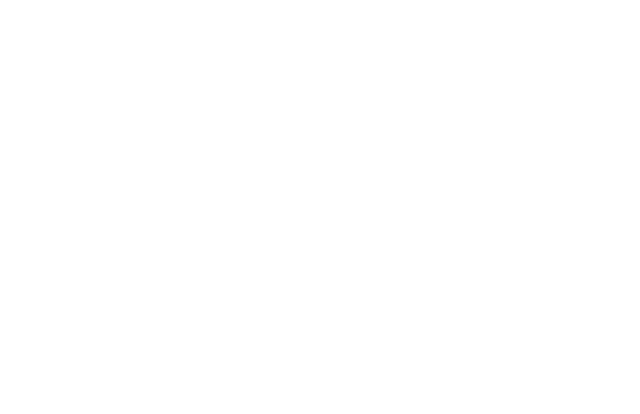
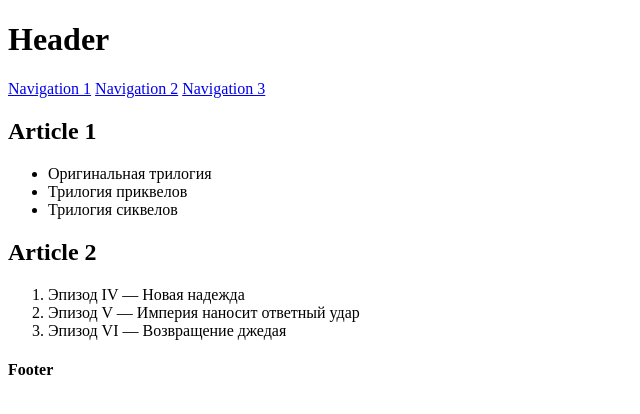
Before and after one commit to js-tasks-ru/htmlcss-20240216_t-klymets, a website: page 02-dz0/01-semantic-mockup/solution.html in a window 1280 px wide. Shown: the whole page, without its empty margins (0-640 px from the left). Drawn offline with Linux system fonts and the light colour scheme.

Commit message:
create a page with semantic-mockup.

```diff
--- a/02-dz0/01-semantic-mockup/solution.html
+++ b/02-dz0/01-semantic-mockup/solution.html
@@ -1,4 +1,38 @@
 <!DOCTYPE html>
 <html lang="ru">
-    <!-- Ваше решение -->
+<head>
+    <meta charset="utf-8">
+    <title>Solution 02. Semantic-mockup</title>
+</head>
+<body>
+<header class="header">
+    <h1 class="header__title">Header</h1>
+    <nav class="nav">
+        <a class="nav__link" href="/">Navigation 1</a>
+        <a class="nav__link" href="/">Navigation 2</a>
+        <a class="nav__link" href="/">Navigation 3</a>
+    </nav>
+</header>
+<main>
+    <article class="article">
+        <h2 class="article__header">Article 1</h2>
+        <ul class="list">
+            <li class="list__item">Оригинальная трилогия</li>
+            <li class="list__item">Трилогия приквелов</li>
+            <li class="list__item">Трилогия сиквелов</li>
+        </ul>
+    </article>
+    <article class="article">
+        <h2 class="article__header">Article 2</h2>
+        <ol class="list">
+            <li class="list__item">Эпизод IV — Новая надежда</li>
+            <li class="list__item">Эпизод V — Империя наносит ответный удар</li>
+            <li class="list__item">Эпизод VI — Возвращение джедая</li>
+        </ol>
+    </article>
+</main>
+<footer class="footer">
+    <h4 class="footer__header">Footer</h4>
+</footer>
+</body>
 </html>
```
